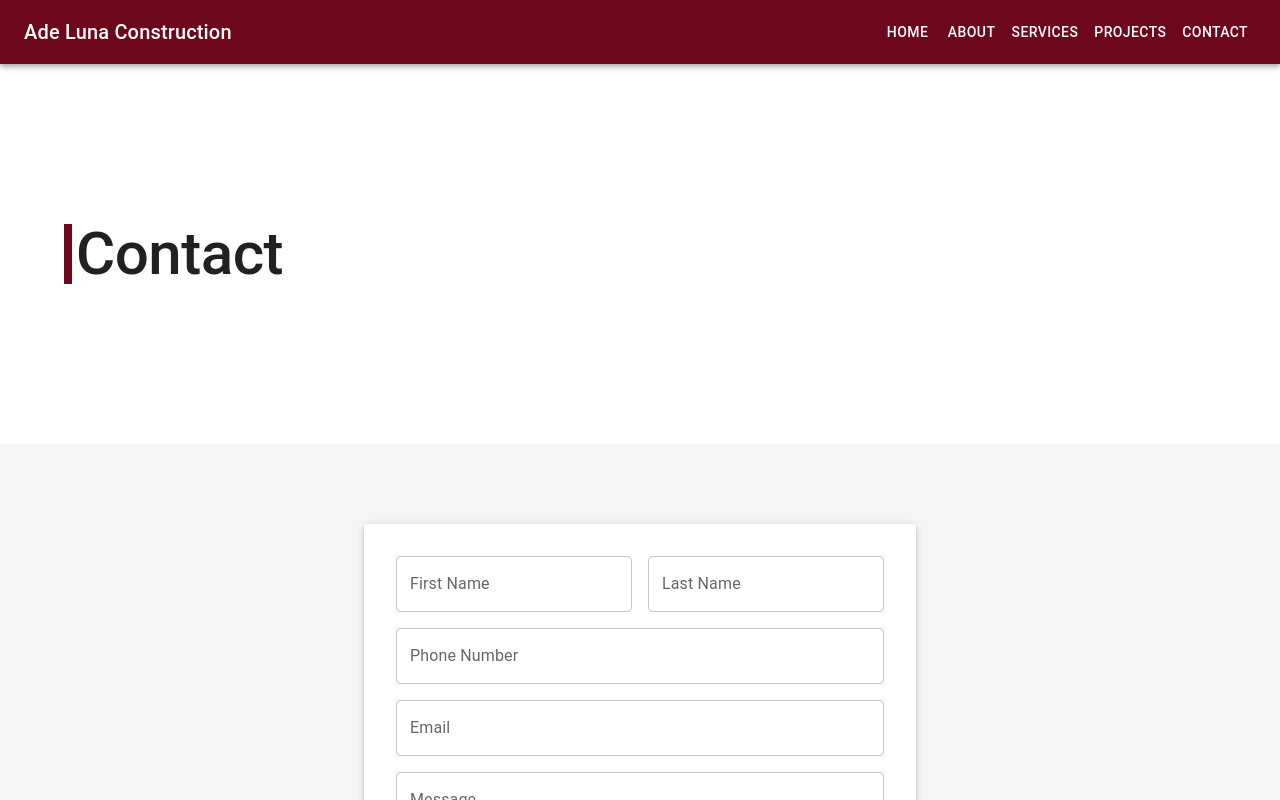
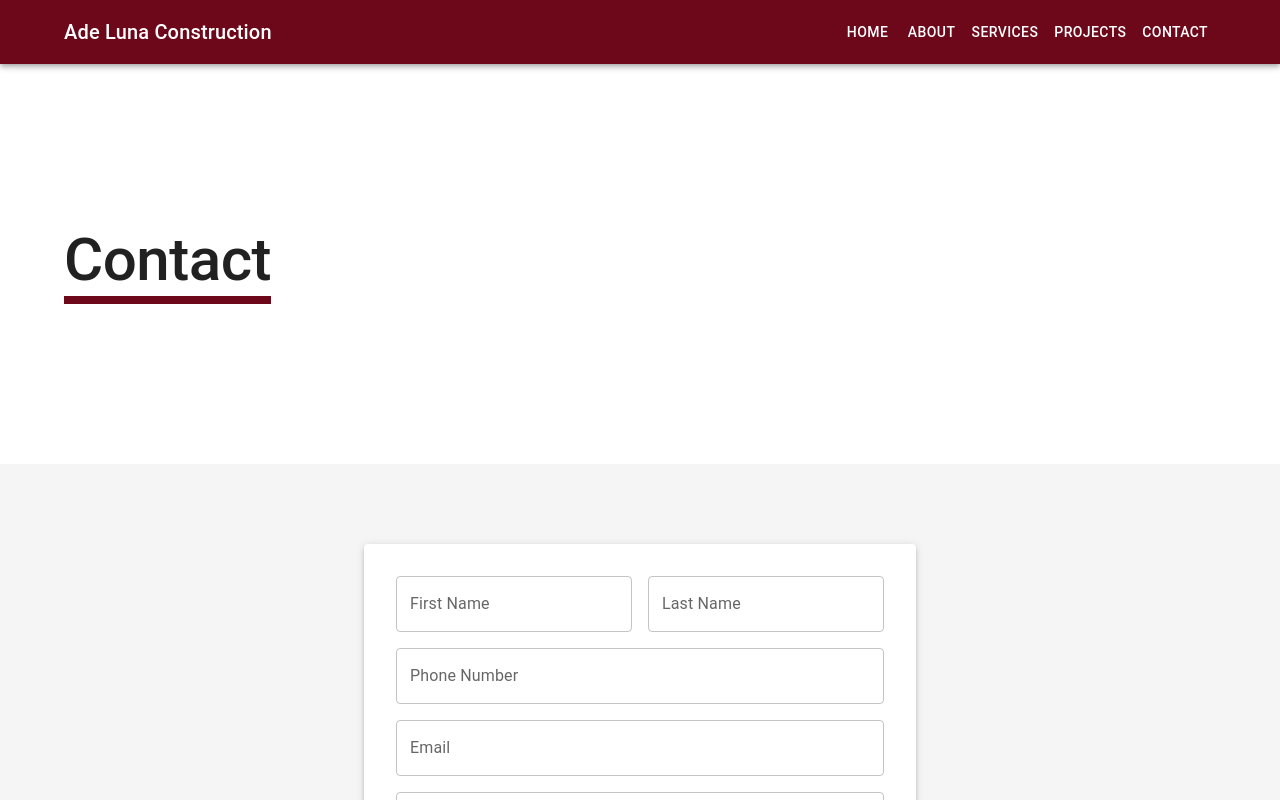
Before and after one commit to xilaluna/Ade-Luna-Construction, a React (Create React App) app: page /contact in a window 1280 px wide. Shown: the top 800 px of the page. Built offline with nearby package versions, Linux system fonts and the light colour scheme.

Commit message:
[update] page heading & navbar comps

```diff
--- a/src/components/Navbar/Navbar.jsx
+++ b/src/components/Navbar/Navbar.jsx
@@ -4,23 +4,26 @@ import AppBar from "@mui/material/AppBar"
 import Toolbar from "@mui/material/Toolbar"
 import Button from "@mui/material/Button"
 import Link from "@mui/material/Link"
+import Container from "@mui/material/Container"
+import Box from "@mui/material/Box"
 
 import { Link as RouterLink } from "react-router-dom"
 
 const Navbar = () => {
   return (
     <AppBar position="static">
-      <Toolbar sx={{}}>
+      <Container maxWidth="lg">
+        <Toolbar disableGutters>
           <Link
             variant="h6"
             component={RouterLink}
             to="/"
             color="inherit"
             underline="none"
-          sx={{ flexGrow: 1 }}
           >
             Ade Luna Construction
           </Link>
+          <Box sx={{ flexGrow: 1 }} />
           <Button component={RouterLink} to="/" color="inherit">
             Home
           </Button>
@@ -37,6 +40,7 @@ const Navbar = () => {
             Contact
           </Button>
         </Toolbar>
+      </Container>
     </AppBar>
   )
 }
--- a/src/components/PageHeading/PageHeading.jsx
+++ b/src/components/PageHeading/PageHeading.jsx
@@ -2,6 +2,7 @@ import React from "react"
 
 import Typography from "@mui/material/Typography"
 import Container from "@mui/material/Container"
+import Box from "@mui/material/Box"
 
 const PageHeading = (props) => {
   const { heading } = props
@@ -12,19 +13,19 @@ const PageHeading = (props) => {
         py: 20,
       }}
     >
+      <Box sx={{ display: "inline-flex" }}>
         <Typography
           variant="h2"
           sx={{
-          borderLeft: 1,
+            borderBottom: 1,
             borderColor: "primary.main",
             borderWidth: "8px",
-          lineHeight: 1,
-          pl: 0.5,
             fontWeight: 500,
           }}
         >
           {heading}
         </Typography>
+      </Box>
     </Container>
   )
 }
```
Lines whose indentation alone changed are shown as unchanged.
